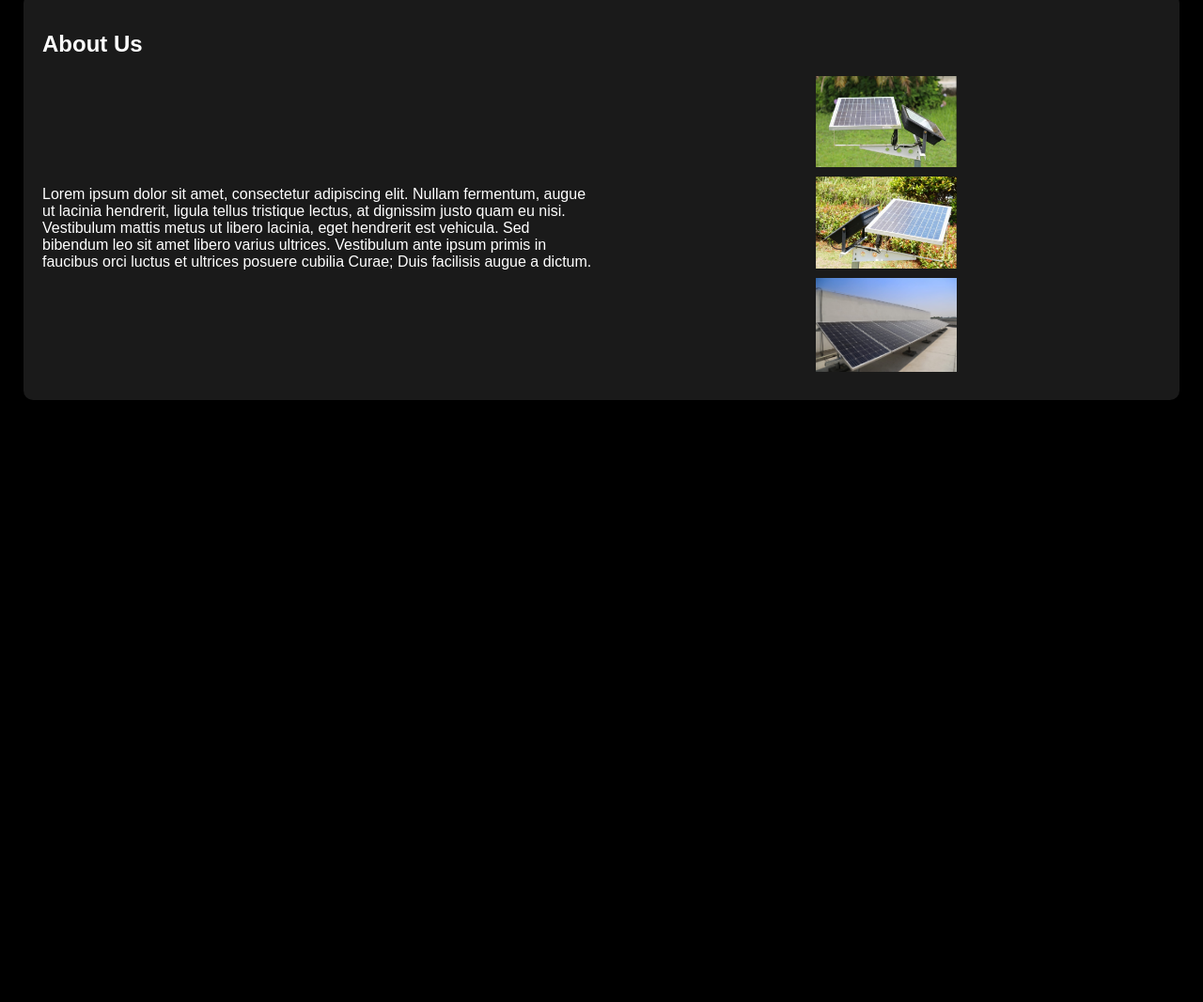
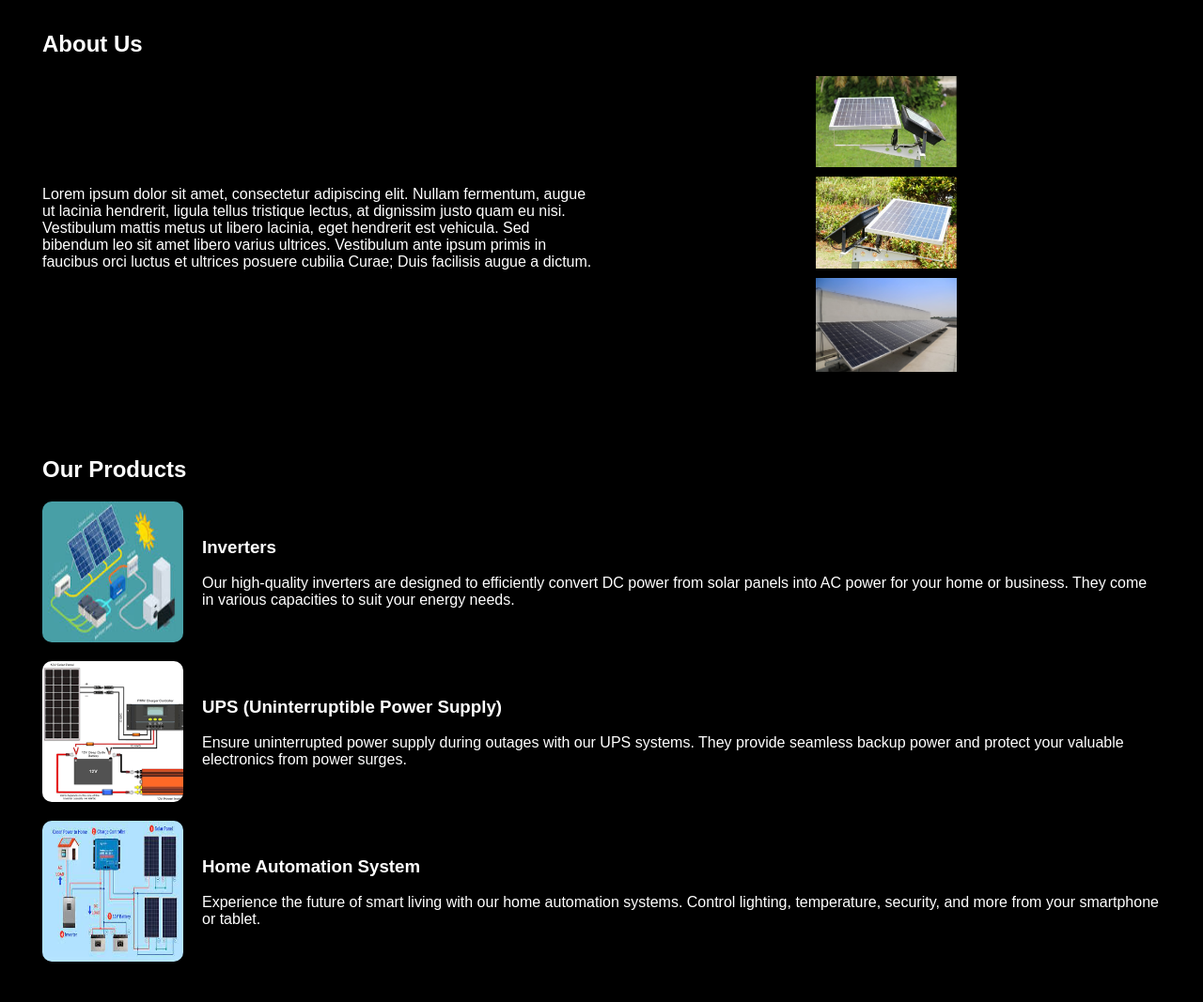
Before and after one commit to k-gqirana/GreenHaus, a plain HTML site: page index.html in a window 1280 px wide. Shown: the part 464-1531 px from the top of the page at 94% size. Before the commit the page ends 910 px from the top, so only its background shows below. Drawn offline with Linux system fonts and the light colour scheme.

Commit message:
Products Section

```diff
--- a/index.html
+++ b/index.html
@@ -81,7 +81,34 @@
 
       <!-- Products -->
 
+      <section id="products">
+        <h2 style="color: white;">Our Products</h2>
+        <div class="product">
+            <img src="images/Inverter-1.jpeg" alt="Inverter">
+            <div class="product-details">
+                <h3 style="color: white;">Inverters</h3>
+                <p style="color: white;">Our high-quality inverters are designed to efficiently convert DC power from solar panels into AC power for your home or business. They come in various capacities to suit your energy needs.</p>
+            </div>
+        </div>
+        <div class="product">
+            <img src="images/Inverter-2.png" alt="UPS">
+            <div class="product-details">
+                <h3 style="color: white;">UPS (Uninterruptible Power Supply)</h3>
+                <p style="color: white;">Ensure uninterrupted power supply during outages with our UPS systems. They provide seamless backup power and protect your valuable electronics from power surges.</p>
+            </div>
+        </div>
+        <div class="product">
+            <img src="images/Inverter-3.jpeg" alt="Home Automation System">
+            <div class="product-details">
+                <h3 style="color: white;">Home Automation System</h3>
+                <p style="color: white;">Experience the future of smart living with our home automation systems. Control lighting, temperature, security, and more from your smartphone or tablet.</p>
+            </div>
+        </div>
+    </section>
 
+      <!-- Services -->
+
+      <!-- Footer -->
     <script src="index.js"></script>
 </body>
 </html>
--- a/styles.css
+++ b/styles.css
@@ -165,12 +165,12 @@ img {
 
 /* ------------------------------------------------------------------------ */
 
-/* --------------------------- About Section Navigation --------------------------- */
+/* --------------------------- About Section --------------------------- */
 
 #about {
     padding: 20px;
     margin: 20px;
-    background-color: rgba(255, 255, 255, 0.1); /* White background with transparency */
+    /* background-color: rgba(255, 255, 255, 0.1);  */
     border-radius: 10px;
     overflow: hidden;
 }
@@ -206,4 +206,47 @@ h2 {
 }
 
 
-/* ------------------------------------------------------------------------ ------- */
+/* ------------------------------------------------------------------------------- */
+
+/* --------------------------- Products Section ---------------------------- */
+
+#products {
+    padding: 20px;
+    margin: 20px;
+    /* background-color: rgba(255, 255, 255, 0.1);  */
+    border-radius: 10px;
+    overflow: hidden;
+}
+
+h2 {
+    color: white;
+}
+
+.product {
+    display: flex;
+    flex-direction: row;
+    align-items: center;
+    gap: 20px;
+    margin-bottom: 20px;
+}
+
+.product img {
+    width: 150px;
+    height: 150px;
+    border-radius: 10px;
+}
+
+.product-details {
+    flex: 1;
+}
+
+.product h3 {
+    color: white;
+}
+
+.product p {
+    color: white;
+}
+
+
+/* ------------------------------------------------------------------------- */
```
Also changed, not shown: images/Inverter-1.jpeg (added), images/Inverter-2.png (added), images/Inverter-3.jpeg (added).
